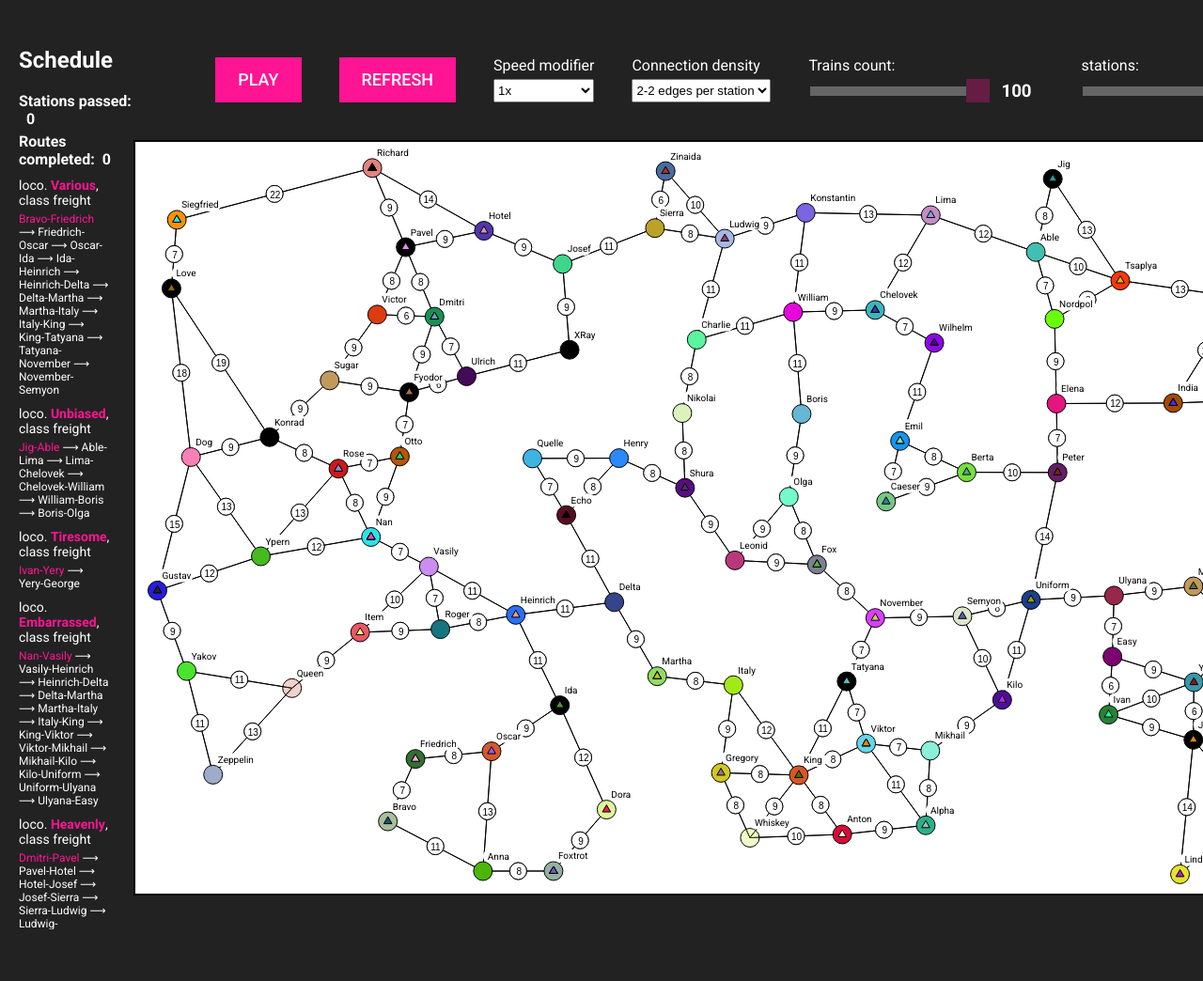
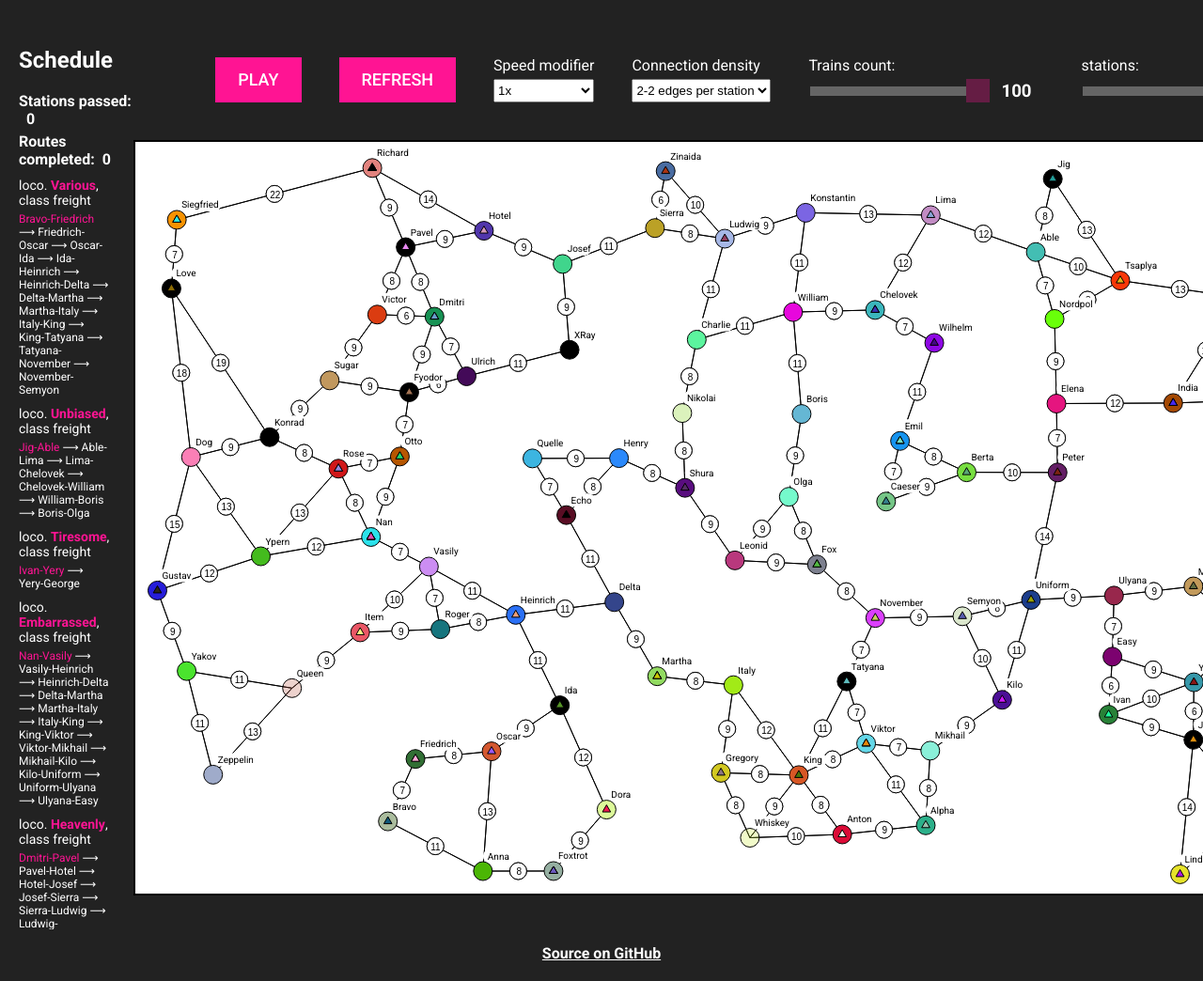
Before and after one commit to novembrea/trains, a website built with webpack: page src/index.html in a window 1280 px wide. Shown: the top 1044 px of the page at 94% size. Before the commit the page ends 1009 px from the top, so only its background shows below. Built offline with nearby package versions, Linux system fonts and the light colour scheme.

Commit message:
add source link

```diff
--- a/src/index.html
+++ b/src/index.html
@@ -163,5 +163,10 @@
         ></div>
       </section>
     </main>
+    <footer>
+      <p>
+        <a href='https://github.com/nvma/trains' style="color: white; font-weight: bold;">Source on GitHub</a>
+      </p>
+    </footer>
   </body>
 </html>
```
Also changed, not shown: dist/2dd54ca91f7b0b6fa499.js (deleted), dist/index.html (deleted), 1 other file.
